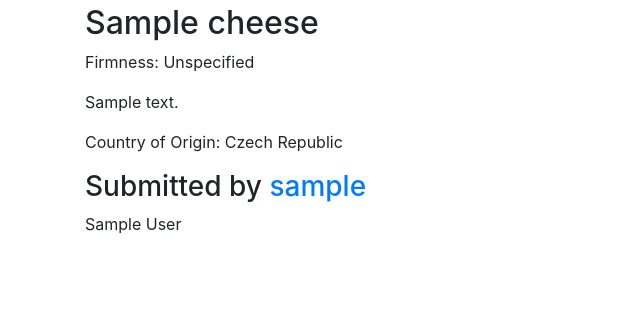
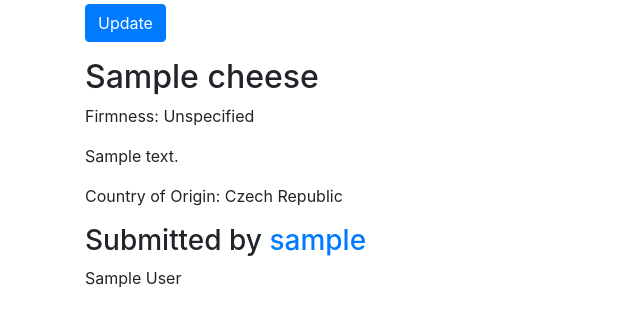
Before and after one commit to TroyChristian/everycheese, a Django app: a page that uses everycheese/templates/cheeses/cheese_detail.html in a window 1280 px wide. Shown: the part 56-383 px from the top of the page, without its empty margins (0-640 px from the left). Run offline with Django 3.2, Linux system fonts and the light colour scheme; tables that the repository leaves empty hold one stand-in row (values such as "Sample post"); some libraries are stand-ins or nearby versions.

Commit message:
Add cheese update view, modify template

```diff
--- a/everycheese/cheeses/urls.py
+++ b/everycheese/cheeses/urls.py
@@ -21,4 +21,10 @@ name='detail'
 
 ),
 
+path(
+route='<slug:slug>/update/',
+view=views.CheeseUpdateView.as_view(),
+name='update'
+),
+
 ]
--- a/everycheese/cheeses/views.py
+++ b/everycheese/cheeses/views.py
@@ -1,5 +1,5 @@
 from django.shortcuts import render
-from django.views.generic import ListView, DetailView, CreateView
+from django.views.generic import ListView, DetailView, CreateView, UpdateView
 from django.contrib.auth.mixins import LoginRequiredMixin
 from .models import Cheese
 
@@ -18,3 +18,12 @@ class CheeseCreateView(LoginRequiredMixin, CreateView):
     def form_valid(self, form):
         form.instance.creator = self.request.user
         return super().form_valid(form)
+class CheeseUpdateView(LoginRequiredMixin, UpdateView):
+    model = Cheese
+    fields = [
+    'name',
+    'description',
+    'firmness',
+    'country_of_origin'
+    ]
+    action = 'Update'
--- a/everycheese/templates/cheeses/cheese_detail.html
+++ b/everycheese/templates/cheeses/cheese_detail.html
@@ -3,6 +3,15 @@
 {% block title %}Cheeses: {{ cheese.name }}{%endblock%}
 
 {% block content %}
+<p>
+  <a class="btn btn-primary"
+  href="{% url 'cheeses:update' cheese.slug %}"
+  role="button">
+  Update
+  </a>
+
+</p>
+
 
 <h2> {{ cheese.name }} </h2>
 
```
Also changed, not shown: everycheese/templates/cheeses/cheese_form.html (+6 -4 lines).
